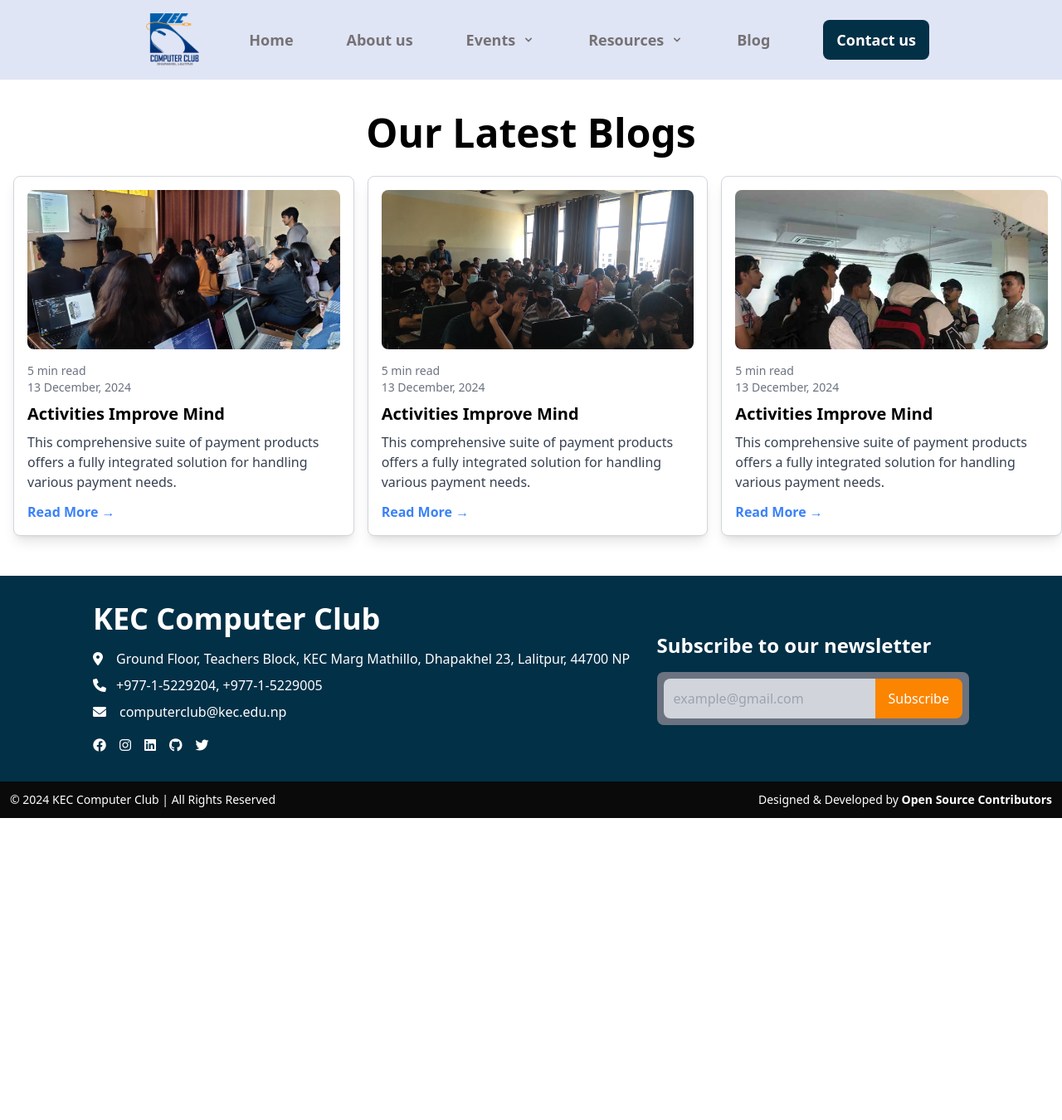
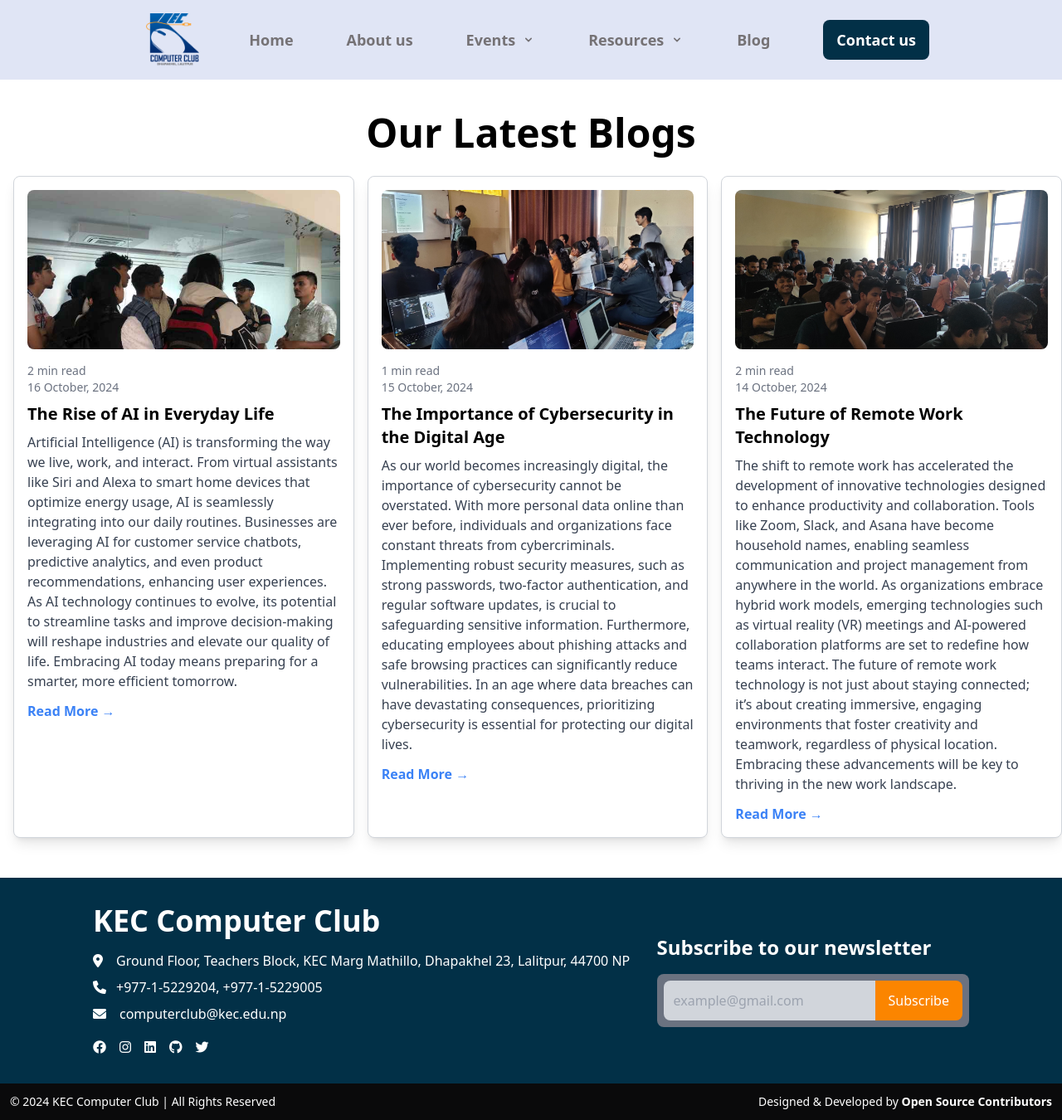
Before and after one commit to computerclubkec/computerclubkec.github.io, a Jekyll site: the page built from blog.markdown, in a window 1280 px wide. Shown: the whole page at 83% size. Built offline with Jekyll 4.4.1, drawn with Linux system fonts in a browser that asks for light colours; nearby versions of some CDN libraries; before the commit the page ends 986 px from its top, so only the background shows below that.

Commit message:
Added Requetsed Changes

```diff
--- a/_layouts/blog.html
+++ b/_layouts/blog.html
@@ -14,7 +14,8 @@
         </div>
 
         <div class="blog-container grid grid-cols-1 sm:grid-cols-2 lg:grid-cols-3 gap-4">
-          {% for post in site.posts %}
+          {% assign sorted_posts = site.posts | sort: 'date' | reverse %}
+          {% for post in sorted_posts %}
           <div class="blog-card w-full m-2 p-4 border border-gray-300 rounded-lg shadow-lg bg-white">
             <img src="{{ post.image | default: '/assets/images/default-image.jpg' }}"
                  alt="{{ post.title }}"
--- /dev/null
+++ b/_posts/2024-10-14-blog_2.markdown
@@ -0,0 +1,8 @@
+---
+layout: default
+title: "The Future of Remote Work Technology"
+date: 2024-10-14
+image: ../assets/images/blog/blog2.png
+reading_time: 2
+excerpt: "The shift to remote work has accelerated the development of innovative technologies designed to enhance productivity and collaboration. Tools like Zoom, Slack, and Asana have become household names, enabling seamless communication and project management from anywhere in the world. As organizations embrace hybrid work models, emerging technologies such as virtual reality (VR) meetings and AI-powered collaboration platforms are set to redefine how teams interact. The future of remote work technology is not just about staying connected; it’s about creating immersive, engaging environments that foster creativity and teamwork, regardless of physical location. Embracing these advancements will be key to thriving in the new work landscape."
+---
--- a/_posts/2024-10-15-blog_1.markdown
+++ /dev/null
@@ -1,7 +0,0 @@
----
-title: "Activities Improve Mind"
-date: 2024-12-13
-image: ../assets/images/blog/blog3.png
-reading_time: 5
-excerpt: "This comprehensive suite of payment products offers a fully integrated solution for handling various payment needs."
----
--- a/_posts/2024-10-15-blog_2.markdown
+++ /dev/null
@@ -1,7 +0,0 @@
----
-title: "Activities Improve Mind"
-date: 2024-12-13
-image: ../assets/images/blog/blog2.png
-reading_time: 5
-excerpt: "This comprehensive suite of payment products offers a fully integrated solution for handling various payment needs."
----
--- a/_posts/2024-10-15-blog_3.markdown
+++ b/_posts/2024-10-15-blog_3.markdown
@@ -1,7 +1,8 @@
 ---
-title: "Activities Improve Mind"
-date: 2024-12-13
+layout: default
+title: "The Importance of Cybersecurity in the Digital Age"
+date: 2024-10-15 #YEAR-MONTH-DAY-title.MARKUP
 image: ../assets/images/blog/blog1.png
-reading_time: 5
-excerpt: "This comprehensive suite of payment products offers a fully integrated solution for handling various payment needs."
+reading_time: 1
+excerpt: "As our world becomes increasingly digital, the importance of cybersecurity cannot be overstated. With more personal data online than ever before, individuals and organizations face constant threats from cybercriminals. Implementing robust security measures, such as strong passwords, two-factor authentication, and regular software updates, is crucial to safeguarding sensitive information. Furthermore, educating employees about phishing attacks and safe browsing practices can significantly reduce vulnerabilities. In an age where data breaches can have devastating consequences, prioritizing cybersecurity is essential for protecting our digital lives."
 ---
--- /dev/null
+++ b/_posts/2024-10-16-blog_1.markdown
@@ -0,0 +1,8 @@
+---
+layout: default
+title: "The Rise of AI in Everyday Life"
+date: 2024-10-16
+image: ../assets/images/blog/blog3.png
+reading_time: 2
+excerpt: "Artificial Intelligence (AI) is transforming the way we live, work, and interact. From virtual assistants like Siri and Alexa to smart home devices that optimize energy usage, AI is seamlessly integrating into our daily routines. Businesses are leveraging AI for customer service chatbots, predictive analytics, and even product recommendations, enhancing user experiences. As AI technology continues to evolve, its potential to streamline tasks and improve decision-making will reshape industries and elevate our quality of life. Embracing AI today means preparing for a smarter, more efficient tomorrow."
+---
```
